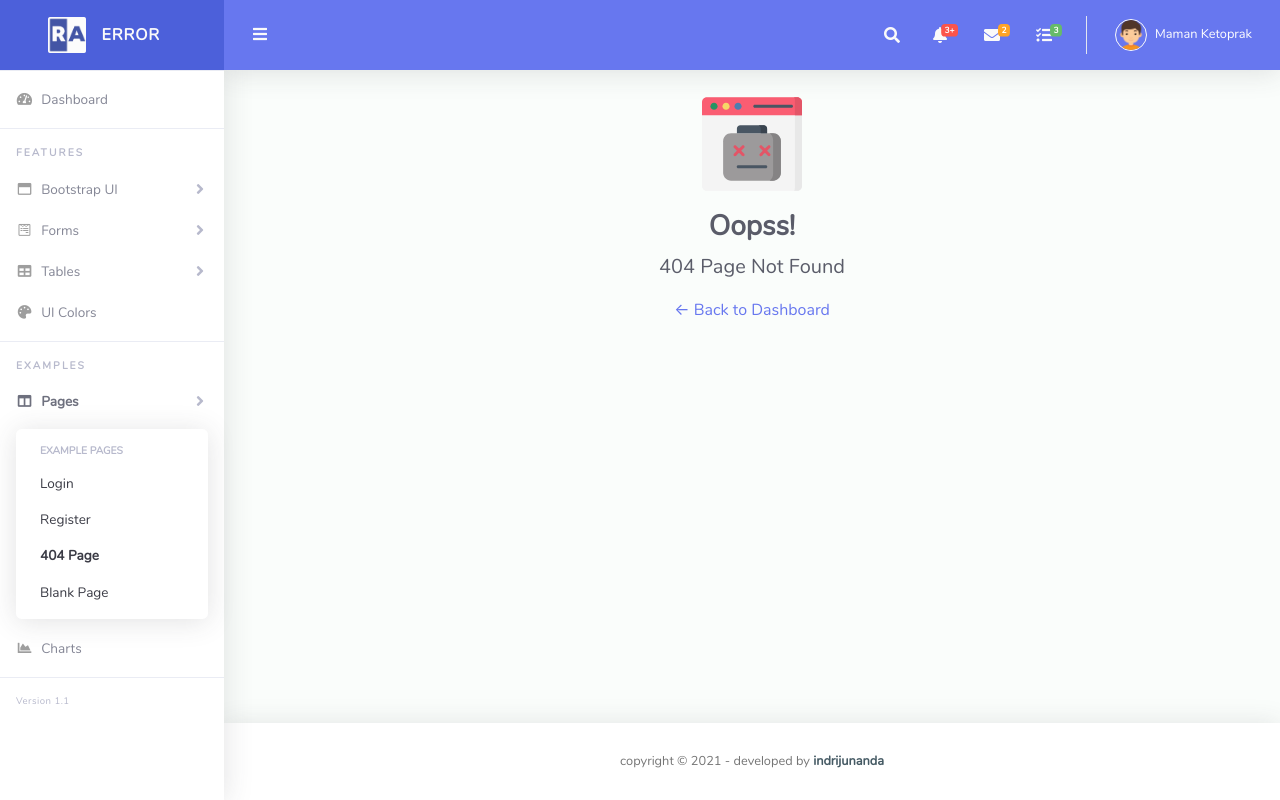
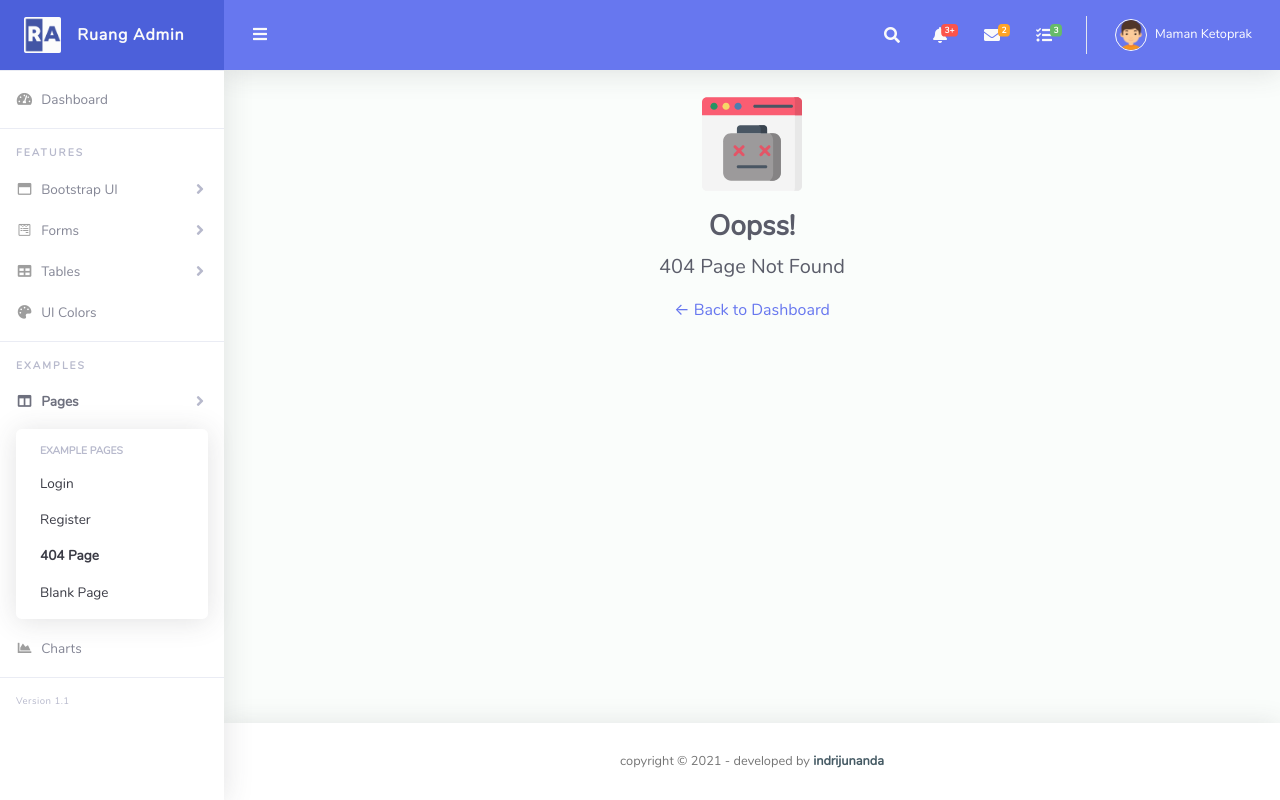
Before and after one commit to kaniazh/Ikan, a plain HTML site: page 404.html in a window 1280 px wide. Drawn offline with Linux system fonts and the light colour scheme.

Commit message:
modified:   404.html 	modified:   alerts.html

```diff
--- a/404.html
+++ b/404.html
@@ -22,7 +22,7 @@
         <div class="sidebar-brand-icon">
           <img src="img/logo/logo2.png">
         </div>
-        <div class="sidebar-brand-text mx-3">ERROR</div>
+        <div class="sidebar-brand-text mx-3">Ruang Admin</div>
       </a>
       <hr class="sidebar-divider my-0">
       <li class="nav-item">
```
Also changed, not shown: alerts.html (+1 -1 lines).
